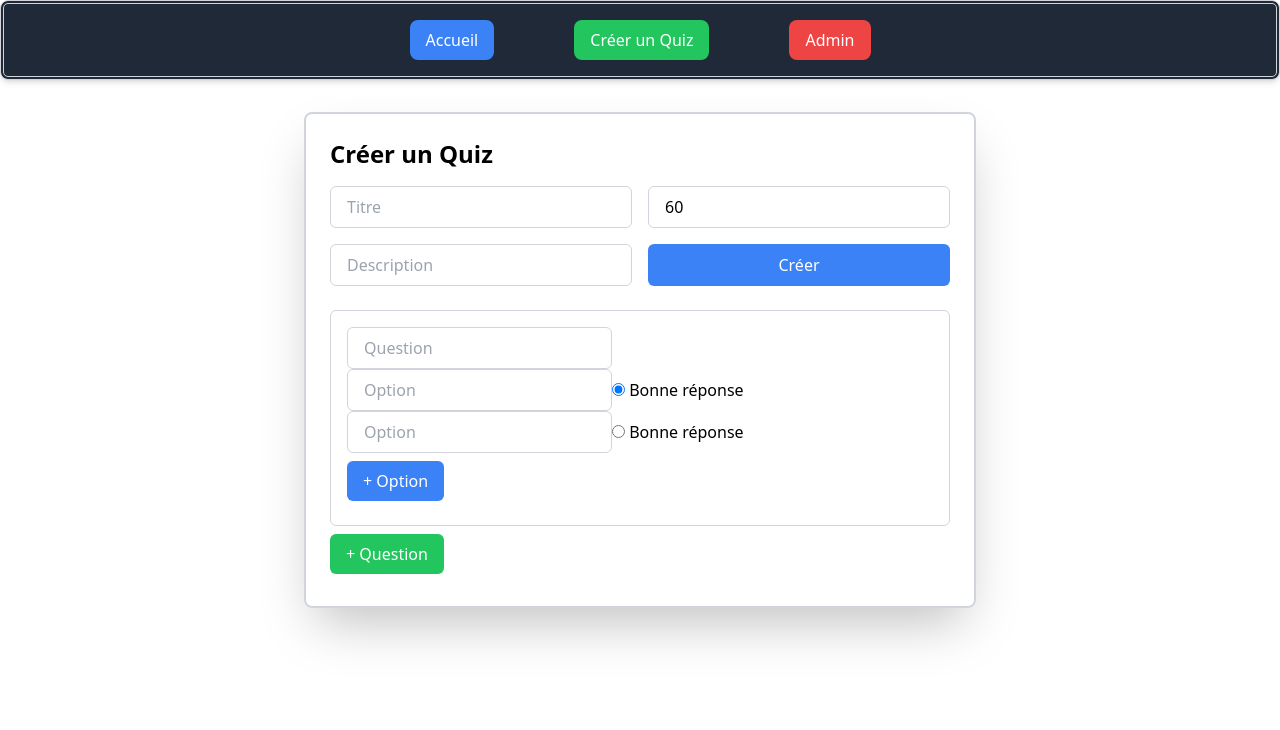
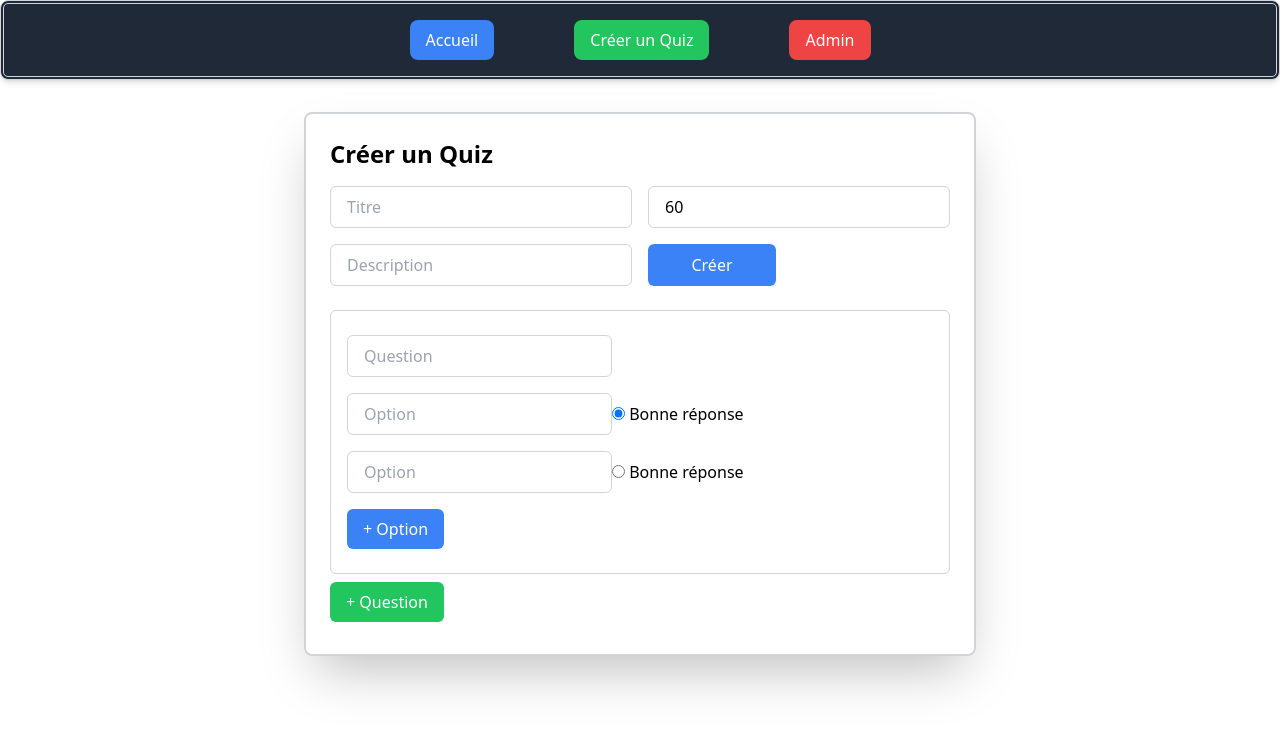
Before and after one commit to wilgaslove/quiz-frontend, a Vue app: page /admin/create in a window 1280 px wide. Shown: the top 730 px of the page. Built offline with nearby package versions, Linux system fonts and the light colour scheme; sample sign-in values are in the browser's storage; the HTML template or start-up script is replaced by a standard one.

Commit message:
mis en forme dashbord creation quiz

```diff
--- a/src/views/admin/CreateQuiz.vue
+++ b/src/views/admin/CreateQuiz.vue
@@ -62,12 +62,12 @@ const addOption = (qIndex: number) => {
       <input v-model="title" placeholder="Titre" class="border border-gray-300 rounded-md py-2 px-4 focus:outline-none focus:ring-2 focus:ring-blue-500" />
       <input v-model="description" placeholder="Description" class="border border-gray-300 rounded-md py-2 px-4 focus:outline-none focus:ring-2 focus:ring-blue-500" />
       <input v-model="duration" type="number" placeholder="Durée" class="border border-gray-300 rounded-md py-2 px-4 focus:outline-none focus:ring-2 focus:ring-blue-500" />
-      <button @click="createQuiz" class="bg-blue-500 text-white py-2 px-4 rounded-md hover:bg-blue-600 focus:outline-none focus:ring-2 focus:ring-blue-500">Créer</button>
+      <button @click="createQuiz" class="w-[8rem] bg-blue-500 text-white py-2 px-4 rounded-md hover:bg-blue-600 focus:outline-none focus:ring-2 focus:ring-blue-500">Créer</button>
     </div>
     <div v-for="(q, qIndex) in questions" :key="qIndex" class="mt-6 p-4 border border-gray-300 rounded-md">
-      <input v-model="q.question" placeholder="Question"  class="border border-gray-300 rounded-md py-2 px-4 focus:outline-none focus:ring-2 focus:ring-blue-500" />
+      <input v-model="q.question" placeholder="Question"  class="border border-gray-300 rounded-md py-2 px-4 focus:outline-none focus:ring-2 focus:ring-blue-500 my-2" />
       <div v-for="(opt, oIndex) in q.options" :key="oIndex">
-        <input v-model="q.options[oIndex]" placeholder="Option" class="border border-gray-300 rounded-md py-2 px-4 focus:outline-none focus:ring-2 focus:ring-blue-500" />
+        <input v-model="q.options[oIndex]" placeholder="Option" class=" border border-gray-300 rounded-md py-2 px-4 focus:outline-none focus:ring-2 focus:ring-blue-500 my-2" />
         <input type="radio" :name="'correct' + qIndex" :value="oIndex" v-model="q.correctAnswer" />
         Bonne réponse
       </div>
```
